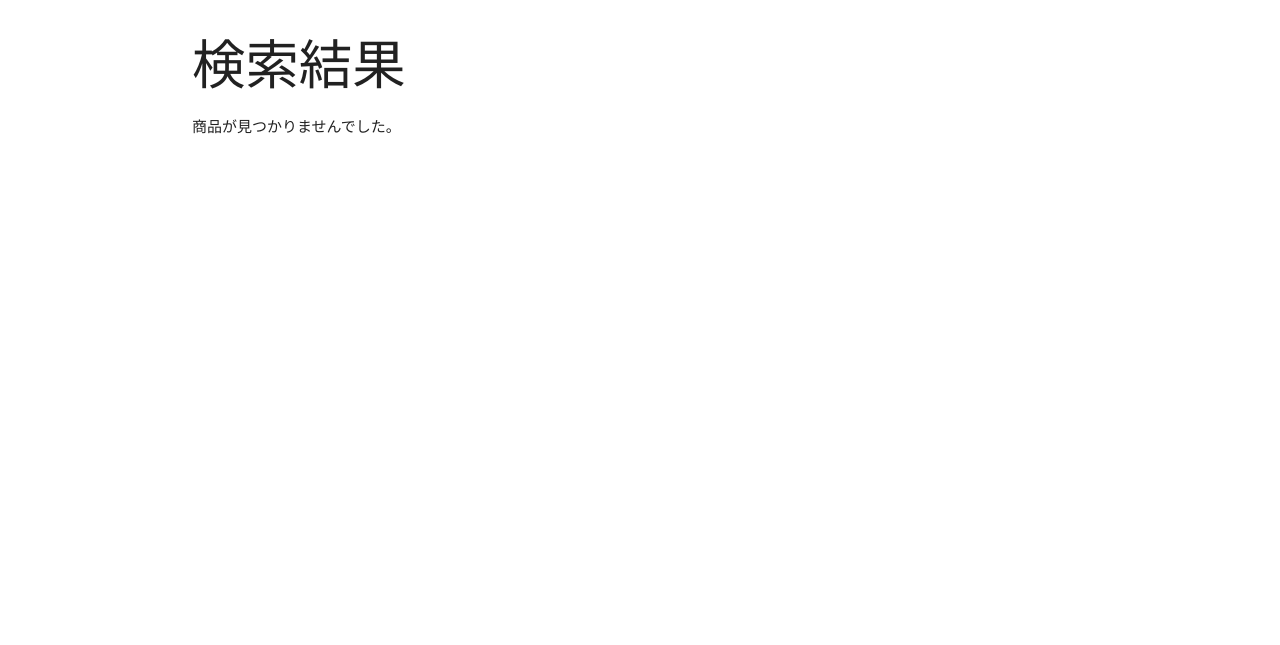
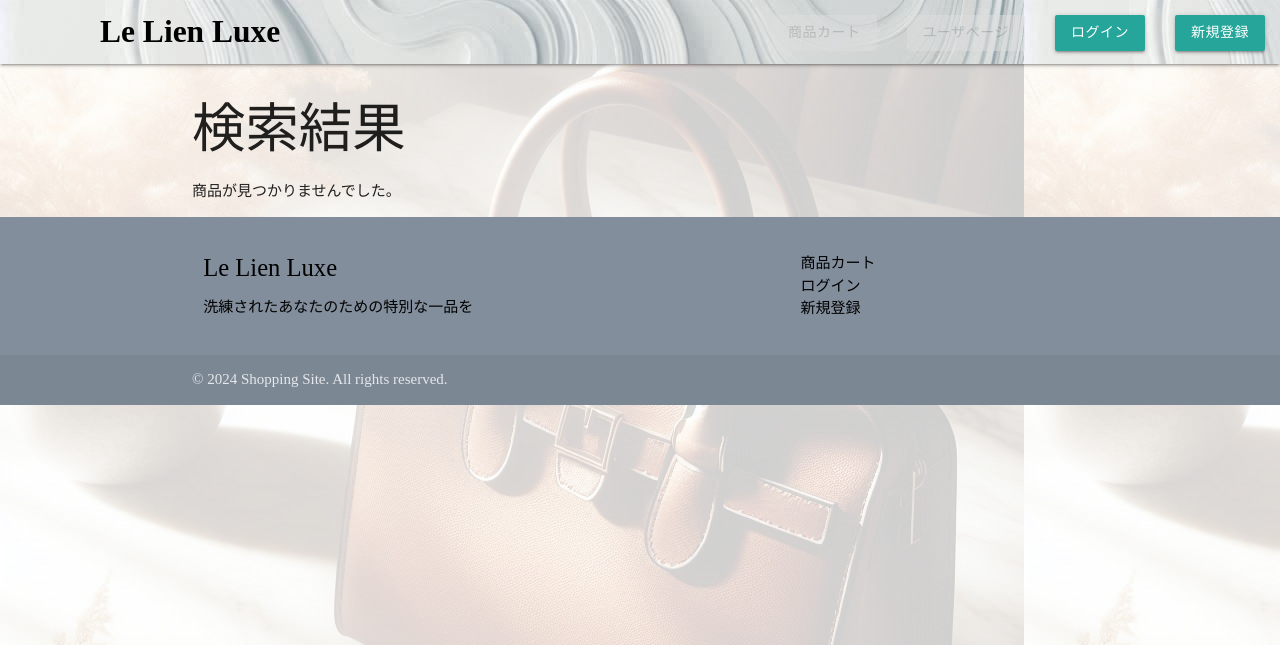
Before and after one commit to c0a22058f9/Project_main, a PHP site: page /search.php in a window 1280 px wide. Shown: the top 645 px of the page. Run offline with PHP 8.4, Linux system fonts and the light colour scheme.

Commit message:
search.phpのヘッダー等追加

```diff
--- a/EC/search.php
+++ b/EC/search.php
@@ -38,8 +38,76 @@ if (!empty($query)) {
 	<title>検索結果</title>
 	<!-- Materialize CSS -->
 	<link rel="stylesheet" href="https://cdnjs.cloudflare.com/ajax/libs/materialize/1.0.0/css/materialize.min.css">
+	<style>
+        body {
+            font-family: "SimSun";
+            background-image: url("/Project_main/EC/image/background.jpg");
+            background-color:rgba(255,255,255,0.8);
+            background-blend-mode:lighten;
+        }
+        .carousel .carousel-item {
+            height: 300px;
+        }
+        .carousel-item img {
+            height: 100%;
+            object-fit: cover;
+        }
+        .nav-wrapper {
+            background-image: url(/Project_main/EC/image/nav-background.jpg);
+        }
+        .nav-content {
+            background-color: #919191;
+            max-width: 1280px;
+            margin: 0 auto;
+            width: 70%;
+            text-align: center;
+        }
+        .padding {
+            padding-top: 30px;
+        }
+        .nav-font {
+            font-family: "SimSun";
+            margin-left: 100px;
+            font-weight:bold;
+        }
+        .card .card-image img {
+            height: 200px;
+            object-fit: cover;
+        }
+
+        footer {
+            background-color: #828e9c !important;
+        }
+
+        footer h5, footer p {
+            color: black;
+        }
+        .disabled {
+            pointer-events: none;
+            opacity: 0.5;
+        }
+    </style>
+
 </head>
 <body>
+<header>
+        <nav>
+            <div class="nav-wrapper">
+                <a href="/Project_main/EC/main.php" class="brand-logo black-text nav-font">Le Lien Luxe</a>
+                <ul id="nav-mobile" class="right hide-on-med-and-down">
+                    <?php if (!empty($user_id)) : ?>
+                        <li><a href="/Project_main/EC/cart/cartview.php" class="waves-effect waves-light btn">商品カート</a></li>
+                        <li><a href="/Project_main/EC/userinfo/userinfo.php" class="waves-effect waves-light btn">ユーザページ</a></li>
+                    <?php else : ?>
+                        <li><a href="" class="waves-effect waves-light btn disabled">商品カート</a></li>
+                        <li><a href="" class="waves-effect waves-light btn disabled">ユーザページ</a></li>
+                    <?php endif; ?>
+                    <li><a href="/Project_main/EC/login/login.html" class="waves-effect waves-light btn">ログイン</a></li>
+                    <li><a href="/Project_main/EC/login/register.html" class="waves-effect waves-light btn">新規登録</a></li>
+                </ul>
+            </div>
+        </nav>
+    </header>
 	<div class="container">
 		<h2>検索結果</h2>
 		<?php if (empty($products)): ?>
@@ -67,5 +135,27 @@ if (!empty($query)) {
 	</div>
 	<!-- Materialize JS -->
 	<script src="https://cdnjs.cloudflare.com/ajax/libs/materialize/1.0.0/js/materialize.min.js"></script>
+	<footer class="page-footer">
+        <div class="container">
+            <div class="row">
+                <div class="col l6 s12">
+                    <h5 class="black-text">Le Lien Luxe</h5>
+                    <p class="black-text text-lighten-4">洗練されたあなたのための特別な一品を</p>
+                </div>
+                <div class="col l4 offset-l2 s12">
+                    <ul>
+                        <li><a class="black-text text-lighten-3" href="/Project_main/EC/cart/cartview.php">商品カート</a></li>
+                        <li><a class="black-text text-lighten-3" href="/Project_main/EC/login/login.html">ログイン</a></li>
+                        <li><a class="black-text text-lighten-3" href="/Project_main/EC/login/register.html">新規登録</a></li>
+                    </ul>
+                </div>
+            </div>
+        </div>
+        <div class="footer-copyright">
+            <div class="container">
+                &copy; 2024 Shopping Site. All rights reserved.
+            </div>
+        </div>
+    </footer>
 </body>
 </html>
```
